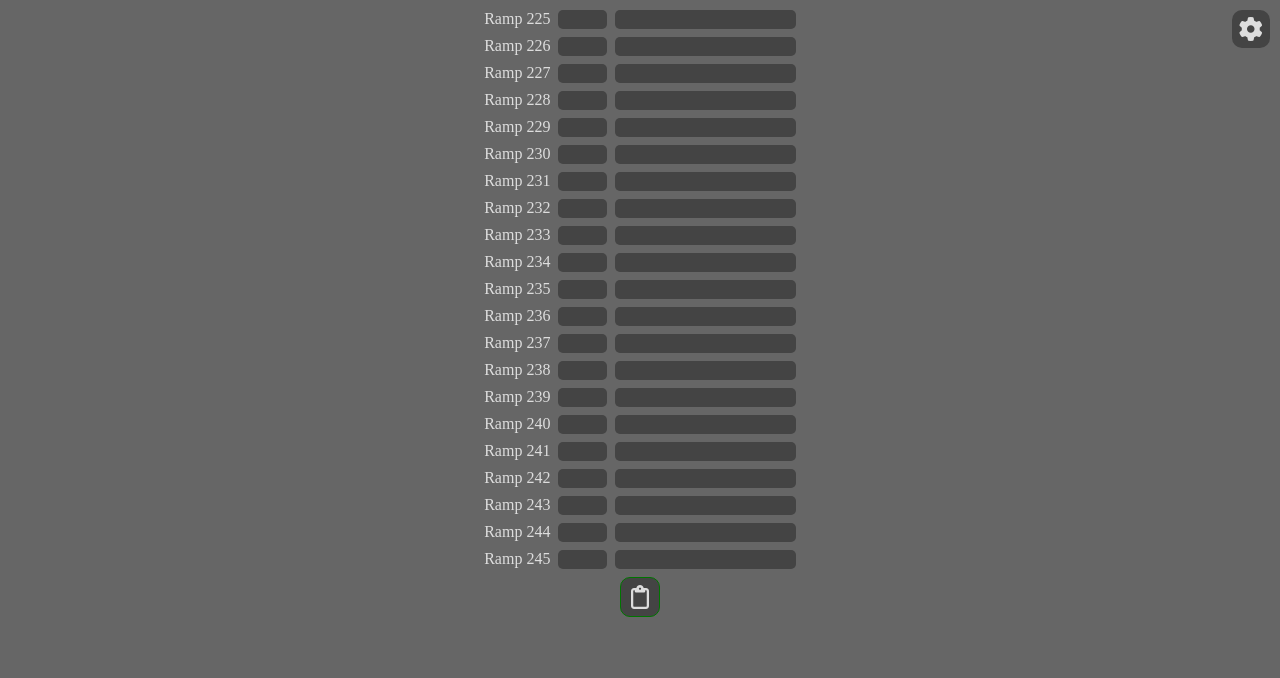
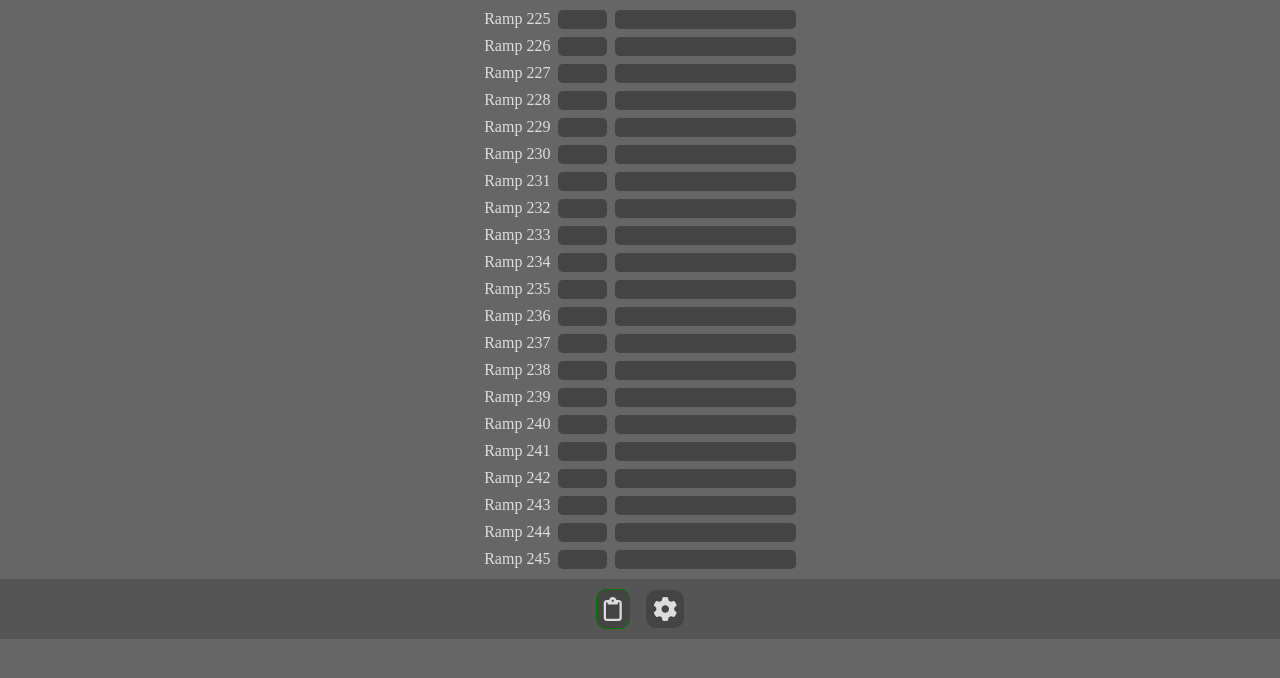
Before and after one commit to Rilivaine/Ark-Helper, a website with bundled scripts: page index.html in a window 1280 px wide. Built offline with nearby package versions, Linux system fonts and the light colour scheme.

Commit message:
add navbar

```diff
--- /dev/null
+++ b/scripts/page/navBar.js
@@ -0,0 +1,42 @@
+import { saveDataToLocalStorage } from '../data/dataOperations.js';
+import { getDataFromInputs } from '../data/rampData.js';
+import { composeMessage } from '../utils/message.js';
+import { copyToClipboard } from '../utils/copy.js';
+import { showTempPopup } from '../utils/popup.js';
+import { toggleSettings } from '../utils/settings.js';
+
+export function createNavBar() {
+  const navBar = document.createElement('div');
+  navBar.id = 'nav-bar';
+
+  navBar.append(createDataButton(), createSettingsButton());
+
+  document.body.append(navBar);
+}
+
+function createDataButton() {
+  const dataButton = document.createElement('div');
+  dataButton.id = 'data-button';
+  dataButton.classList.add('square-button', 'fa-regular', 'fa-clipboard');
+  dataButton.addEventListener('click', () => {
+    const data = getDataFromInputs();
+    saveDataToLocalStorage('rampsData', data);
+    copyToClipboard(composeMessage(data));
+    showTempPopup("Data copied!", 5_000);
+  });
+
+  return dataButton;
+}
+
+
+export function createSettingsButton() {
+  const settingsButton = document.createElement('div');
+  settingsButton.id = 'settings-button';
+  settingsButton.classList.add('square-button', 'fa-solid', 'fa-gear');
+
+  settingsButton.addEventListener('click', () => {
+    toggleSettings();
+  });
+
+  return settingsButton;
+}
--- a/scripts/page/pageBuilder.js
+++ b/scripts/page/pageBuilder.js
@@ -1,8 +1,9 @@
+import { createNavBar } from './navBar.js';
 import { buildRampsContainer } from './rampsBuilder.js';
-import { buildSettingsContainer, createSettingsButton } from './settingsBuilder.js';
+import { buildSettingsContainer } from './settingsBuilder.js';
 
 export function buildPage() {
   buildRampsContainer();
   buildSettingsContainer();
-  createSettingsButton();
+  createNavBar();
 }
--- a/scripts/page/rampsBuilder.js
+++ b/scripts/page/rampsBuilder.js
@@ -1,8 +1,4 @@
-import { loadDataFromLocalStorage, saveDataToLocalStorage } from "../data/dataOperations.js";
-import { getDataFromInputs } from "../data/rampData.js";
-import { showTempPopup } from "../utils/popup.js";
-import { copyToClipboard } from '../utils/copy.js';
-import { composeMessage } from '../utils/message.js';
+import { loadDataFromLocalStorage } from "../data/dataOperations.js";
 import { parseRawRampRange, callbackForRampRanges } from '../data/rampRange.js';
 
 export function buildRampsContainer() {
@@ -27,7 +23,6 @@ export function buildRampsContainer() {
   });
 
   document.body.append(mainContainer);
-  mainContainer.append(createDataButton());
 }
 
 function createInput(className, id, /* value, */ text = true) {
@@ -39,17 +34,3 @@ function createInput(className, id, /* value, */ text = true) {
 
   return input;
 }
-
-function createDataButton() {
-  const dataButton = document.createElement('div');
-  dataButton.id = 'data-button';
-  dataButton.classList.add('square-button', 'fa-regular', 'fa-clipboard');
-  dataButton.addEventListener('click', () => {
-    const data = getDataFromInputs();
-    saveDataToLocalStorage('rampsData', data);
-    copyToClipboard(composeMessage(data));
-    showTempPopup("Data copied!", 5_000);
-  });
-
-  return dataButton;
-}
--- a/scripts/page/settingsBuilder.js
+++ b/scripts/page/settingsBuilder.js
@@ -1,6 +1,5 @@
 import { clearDataFromInputs } from '../data/rampData.js';
 import { showTempPopup } from '../utils/popup.js';
-import { toggleSettings } from '../utils/settings.js';
 import { saveRampRange } from '../data/rampRange.js';
 import { loadDataFromLocalStorage } from '../data/dataOperations.js';
 
@@ -24,17 +23,6 @@ export function buildSettingsContainer() {
   document.body.append(settingsContainer);
 }
 
-export function createSettingsButton() {
-  const settingsButton = document.createElement('div');
-  settingsButton.id = 'settings-button';
-  settingsButton.classList.add('square-button', 'fa-solid', 'fa-gear');
-
-  settingsButton.addEventListener('click', () => {
-    toggleSettings();
-  });
-  document.body.append(settingsButton);
-}
-
 function createRangeInput() {
   const rampRangeInputWrapper = document.createElement('div');
   rampRangeInputWrapper.id = 'ramp-range-input-wrapper';
--- a/styles/main.css
+++ b/styles/main.css
@@ -1,6 +1,10 @@
+* {
+  min-width: 0;
+  margin: 0px;
+}
+
 body {
   min-height: 100dvh;
-  margin: 0px;
   background-color: #666;
   color: #dddddd;
 }
@@ -88,13 +92,13 @@ input[type=number] {
   border: 1px solid #750000;
 }
 
-#settings-button {
+/* #settings-button {
   position: absolute;
   size: 35px;
   top: 10px;
   right: 10px;
   z-index: 1;
-}
+} */
 
 #popup {
   text-align: center;
@@ -116,3 +120,20 @@ input[type=number] {
   gap: .5em;
   text-size-adjust: 100%;
 }
+
+
+#nav-bar {
+  background-color: #555555;
+  position: sticky;
+  bottom: 0px;
+  left: 0px;
+  width: 100%;
+  height: 60px;
+  z-index: 1;
+
+  display: flex;
+  flex-direction: row;
+  justify-content: center;
+  align-items: center;
+  gap: 1em;
+}
```
